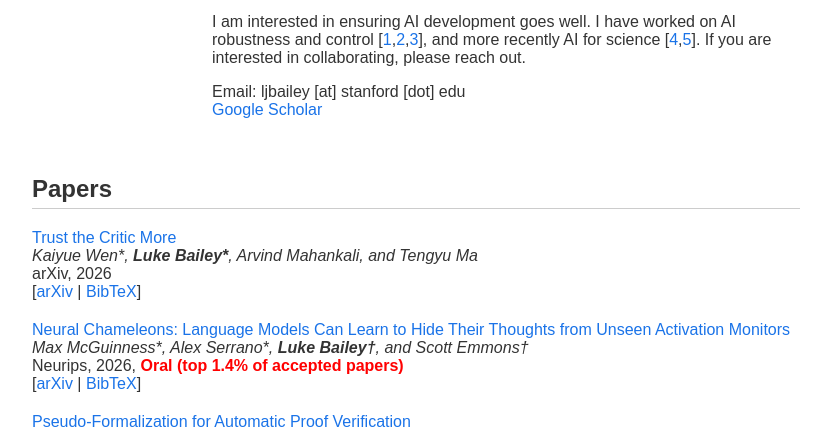
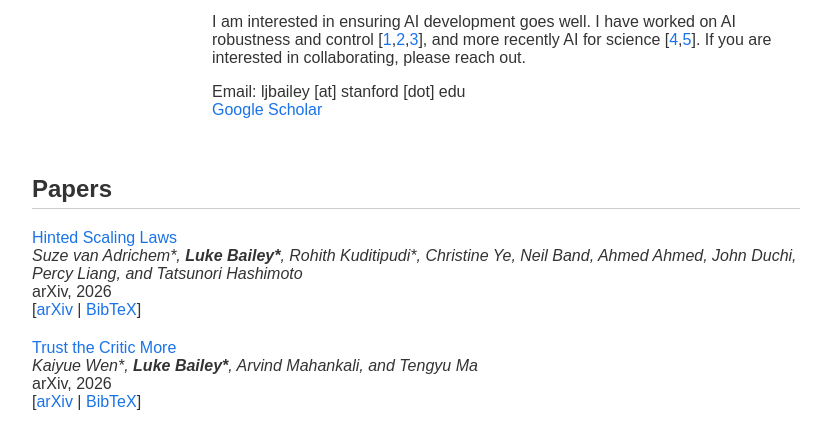
Before and after one commit to LukeBailey181/lukebailey181.github.io, a plain HTML site: page index.html in a window 1280 px wide. Shown: the part 255-683 px from the top of the page, without its empty margins (224-1051 px from the left). Drawn offline with Linux system fonts and the light colour scheme.

Commit message:
Add Hinted Scaling Laws paper
Co-Authored-By: Claude Opus 5.5 <noreply@anthropic.com>

```diff
--- a/index.html
+++ b/index.html
@@ -45,6 +45,12 @@
             <h2>Papers</h2>
             <ul>
 
+                <li>
+                    <a href="https://arxiv.org/abs/2611.02270">Hinted Scaling Laws</a><br>
+                    <em>Suze van Adrichem*, <b>Luke Bailey*</b>, Rohith Kuditipudi*, Christine Ye, Neil Band, Ahmed Ahmed, John Duchi, Percy Liang, and Tatsunori Hashimoto</em><br>
+                    arXiv, 2026<br>
+                    [<a href="https://arxiv.org/abs/2611.02270">arXiv</a> | <a href="bibtex/vanadrichem2026hinted.txt">BibTeX</a>]
+                </li>
                 <li>
                     <a href="https://arxiv.org/abs/2609.39247">Trust the Critic More</a><br>
                     <em>Kaiyue Wen*, <b>Luke Bailey*</b>, Arvind Mahankali, and Tengyu Ma</em><br>
```
Also changed, not shown: bibtex/vanadrichem2026hinted.txt (added).
